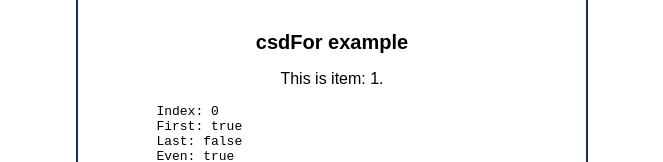
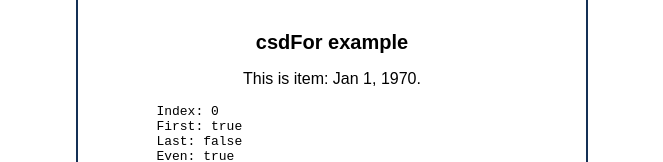
Before and after one commit to ktrz/custom-structural-directive, an Angular app: page / in a window 1280 px wide. Shown: the part 599-761 px from the top of the page, without its empty margins (308-971 px from the left). Built offline with nearby package versions, Linux system fonts and the light colour scheme.

Commit message:
feat: add csdFor context type checking

```diff
--- a/apps/custom-structural-directive/src/app/app.component.html
+++ b/apps/custom-structural-directive/src/app/app.component.html
@@ -41,7 +41,7 @@
         let size = count
       "
     >
-      <p>This is item: {{ item }}.</p>
+      <p>This is item: {{ item | date }}.</p>
       <pre>
         Index: {{ i }}
         First: {{ isFirst }}
--- a/apps/custom-structural-directive/src/app/for/for.directive.ts
+++ b/apps/custom-structural-directive/src/app/for/for.directive.ts
@@ -1,10 +1,26 @@
 import { Directive, Input, TemplateRef, ViewContainerRef } from '@angular/core';
+
+interface ForDirectiveContext<T> {
+  $implicit: T;
+  index: number;
+  first: boolean;
+  last: boolean;
+  even: boolean;
+  odd: boolean;
+  count: number;
+}
 
 @Directive({
   selector: '[csdFor]',
 })
 export class ForDirective<T> {
   private items: T[] = [];
+  static ngTemplateContextGuard<T>(
+    dir: ForDirective<T>,
+    ctx: unknown
+  ): ctx is ForDirectiveContext<T> {
+    return true;
+  }
 
   constructor(
     private templateRef: TemplateRef<unknown>,
@@ -26,7 +42,7 @@ export class ForDirective<T> {
         last: index === arr.length - 1,
         even: (index & 1) === 0,
         odd: (index & 1) === 1,
-        count: arr.length
+        count: arr.length,
       });
     });
   }
```
